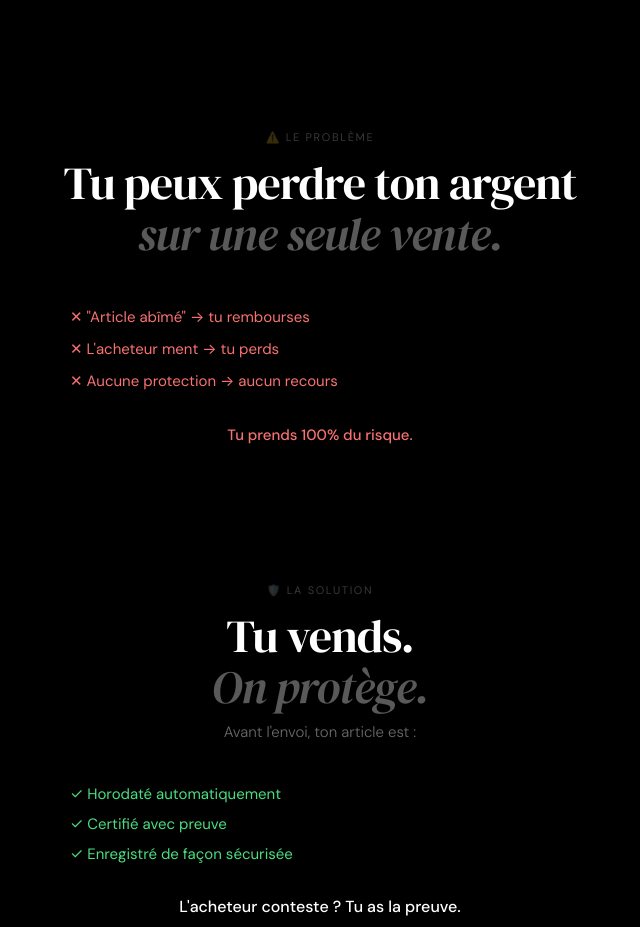
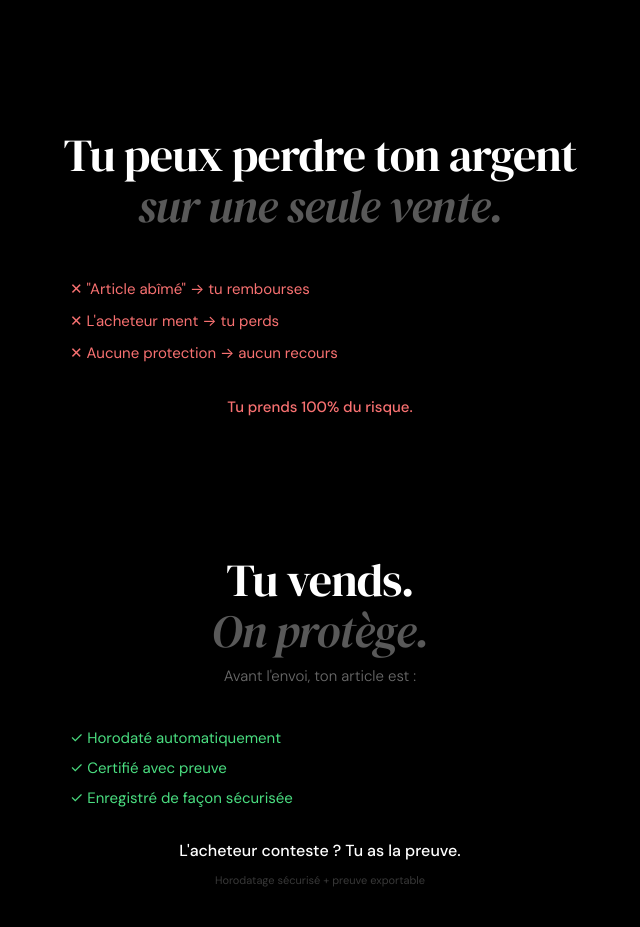
Before and after one commit to WRONIKOWSKY/sellguard, a Next.js app in the folder sellguard/: page / in a window 1280 px wide. Shown: the part 820-1747 px from the top of the page, without its empty margins (320-960 px from the left). Built offline with nearby package versions, Linux system fonts and the light colour scheme.

Commit message:
Update index.js

```diff
--- a/sellguard/pages/index.js
+++ b/sellguard/pages/index.js
@@ -159,7 +159,6 @@ export default function Home() {
 
       {/* ═══ 2. PROBLÈME ═══ */}
       <section className="section" id="problem">
-        <div className="section-eyebrow">⚠️ Le problème</div>
         <h2 className="section-title">Tu peux perdre ton argent<br/><em>sur une seule vente.</em></h2>
         <div style={{ height: 40 }}></div>
         <ul className="pain-list reveal">
@@ -172,7 +171,6 @@ export default function Home() {
 
       {/* ═══ 3. SOLUTION ═══ */}
       <section className="section" style={{ paddingTop: 40 }}>
-        <div className="section-eyebrow">🛡️ La solution</div>
         <h2 className="section-title">Tu vends.<br/><em>On protège.</em></h2>
         <p className="section-sub" style={{ marginBottom: 40 }}>Avant l'envoi, ton article est :</p>
         <div className="solution-list reveal">
```
